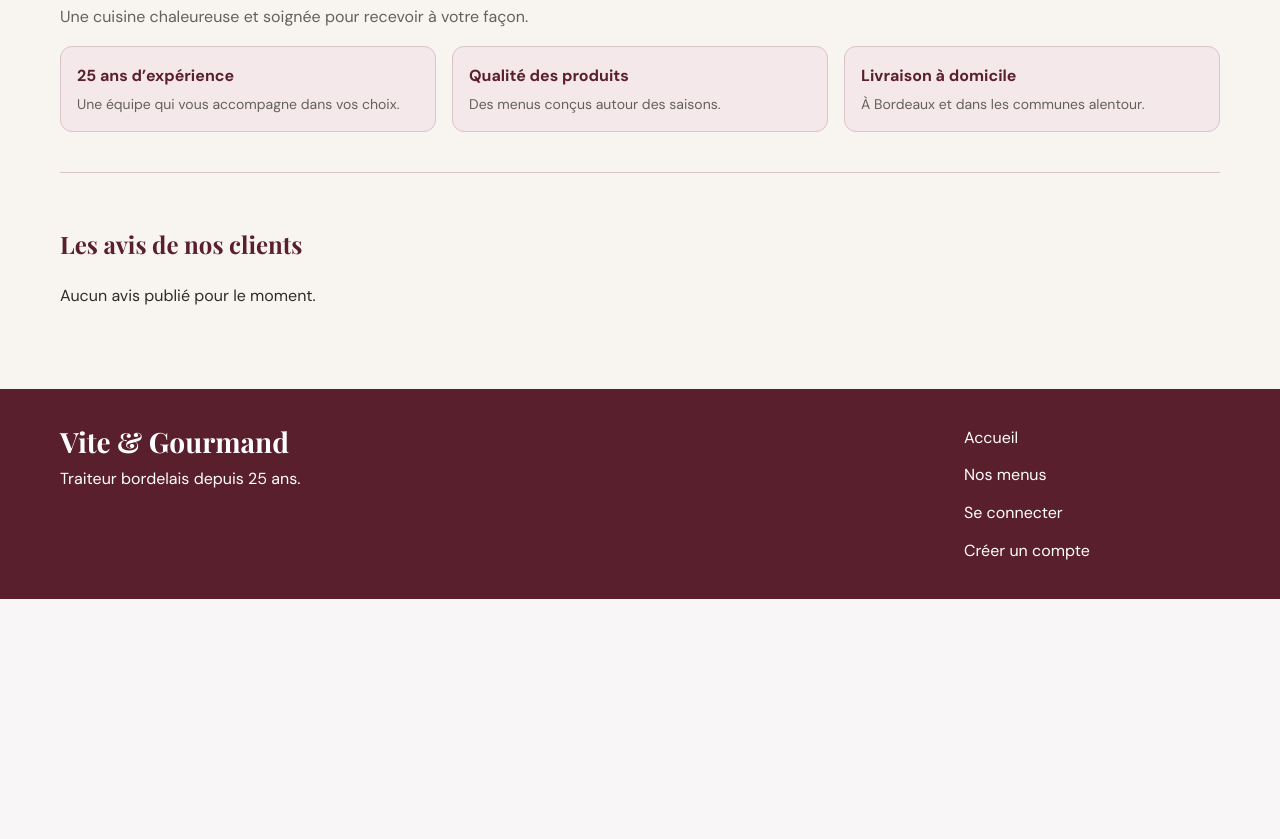
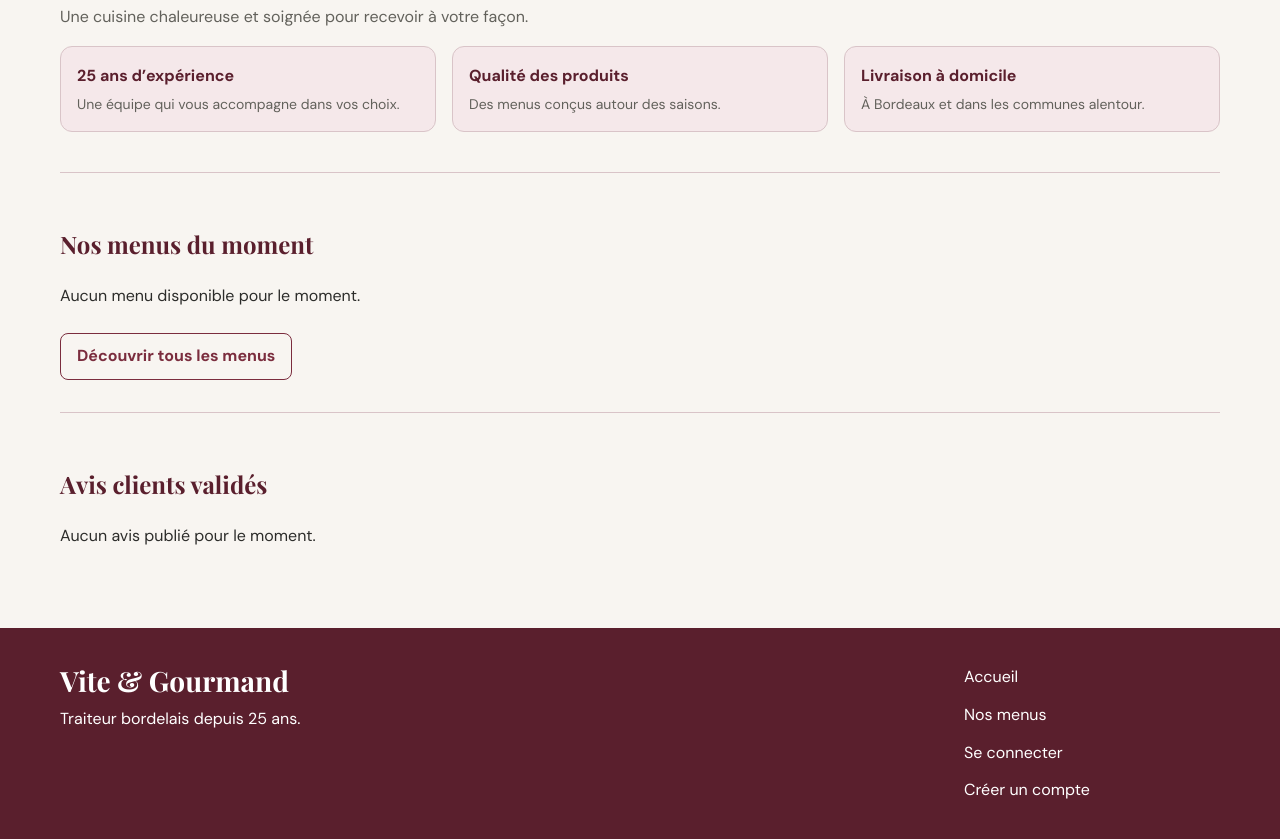
Before and after one commit to Jessy-B11/ecf-vite-et-gourmand, a Symfony app: template templates/accueil/index.html.twig in a window 1280 px wide. Shown: the part 541-1380 px from the top of the page. Before the commit the page ends 1140 px from the top, so only its background shows below. Run offline with Twig, Linux system fonts and the light colour scheme; the template is opened without the code that fills it, so the values that code supplies are empty; some libraries are stand-ins or nearby versions.

Commit message:
Stylisation du menus du moment et des avis

```diff
--- a/public/css/style.css
+++ b/public/css/style.css
@@ -567,30 +567,54 @@ h6 {
     max-width: 65ch;
 }
 
+.accueil-menus .menus-grid {
+    grid-template-columns: repeat(2, minmax(0, 1fr));
+}
+
+.accueil-catalogue-action {
+    margin: 1.5rem 0 0;
+}
+
 .accueil-avis {
     display: grid;
-    grid-template-columns: repeat(auto-fit, minmax(min(100%, 16rem), 1fr));
+    grid-template-columns: repeat(2, minmax(0, 1fr));
     gap: 1rem;
 }
 
 .accueil-avis-carte {
-    padding: 1.25rem;
+    padding: 1rem;
     border: 1px solid #d9c4c8;
     border-radius: 0.75rem;
     background-color: #fff;
     overflow-wrap: anywhere;
 }
 
+.accueil-avis-carte h3 {
+    margin: 0 0 0.5rem;
+    color: var(--bordeaux);
+    font: inherit;
+    font-weight: 700;
+}
+
+.accueil-avis-carte p {
+    margin: 0;
+    color: #62615b;
+    font-size: 0.875rem;
+}
+
 @media (max-width: 700px) {
     .accueil-hero,
-    .accueil-atouts {
+    .accueil-atouts,
+    .accueil-menus .menus-grid,
+    .accueil-avis {
         grid-template-columns: 1fr;
     }
     .accueil-photo {
         order: -1;
     }
 
-    .accueil-bouton {
+    .accueil-bouton,
+    .accueil-catalogue-action .vg-btn {
         width: 100%;
     }
 }
--- a/templates/accueil/index.html.twig
+++ b/templates/accueil/index.html.twig
@@ -44,8 +44,26 @@
             </ul>
         </section>
 
+        <section class="accueil-section accueil-menus" aria-labelledby="accueil-menus-titre">
+            <h2 id="accueil-menus-titre">Nos menus du moment</h2>
+
+            {% if menusDuMoment is empty %}
+                <p>Aucun menu disponible pour le moment.</p>
+            {% else %}
+                <div class="menus-grid">
+                    {% for menu in menusDuMoment %}
+                        {% include 'menu/_card.html.twig' with {menu: menu, heading_tag: 'h3'} only %}
+                    {% endfor %}
+                </div>
+            {% endif %}
+
+            <p class="accueil-catalogue-action">
+                <a class="vg-btn vg-btn--secondaire" href="{{ path('app_menu') }}">Découvrir tous les menus</a>
+            </p>
+        </section>
+
         <section class="accueil-section" aria-labelledby="avis-clients">
-            <h2 id="avis-clients">Les avis de nos clients</h2>
+            <h2 id="avis-clients">Avis clients validés</h2>
 
             {% if avisValides is empty %}
                 <p>Aucun avis publié pour le moment.</p>
```
Also changed, not shown: src/Controller/AccueilController.php (+10 -0 lines).
